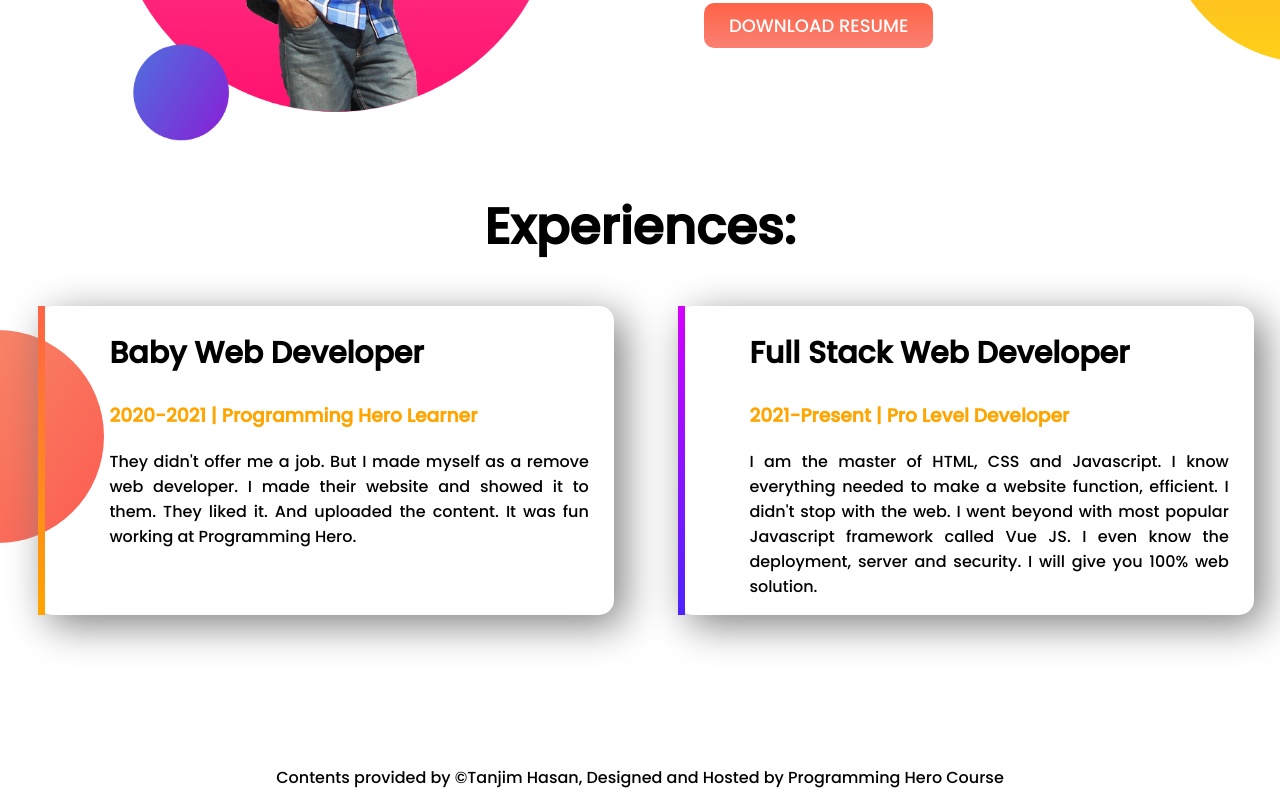
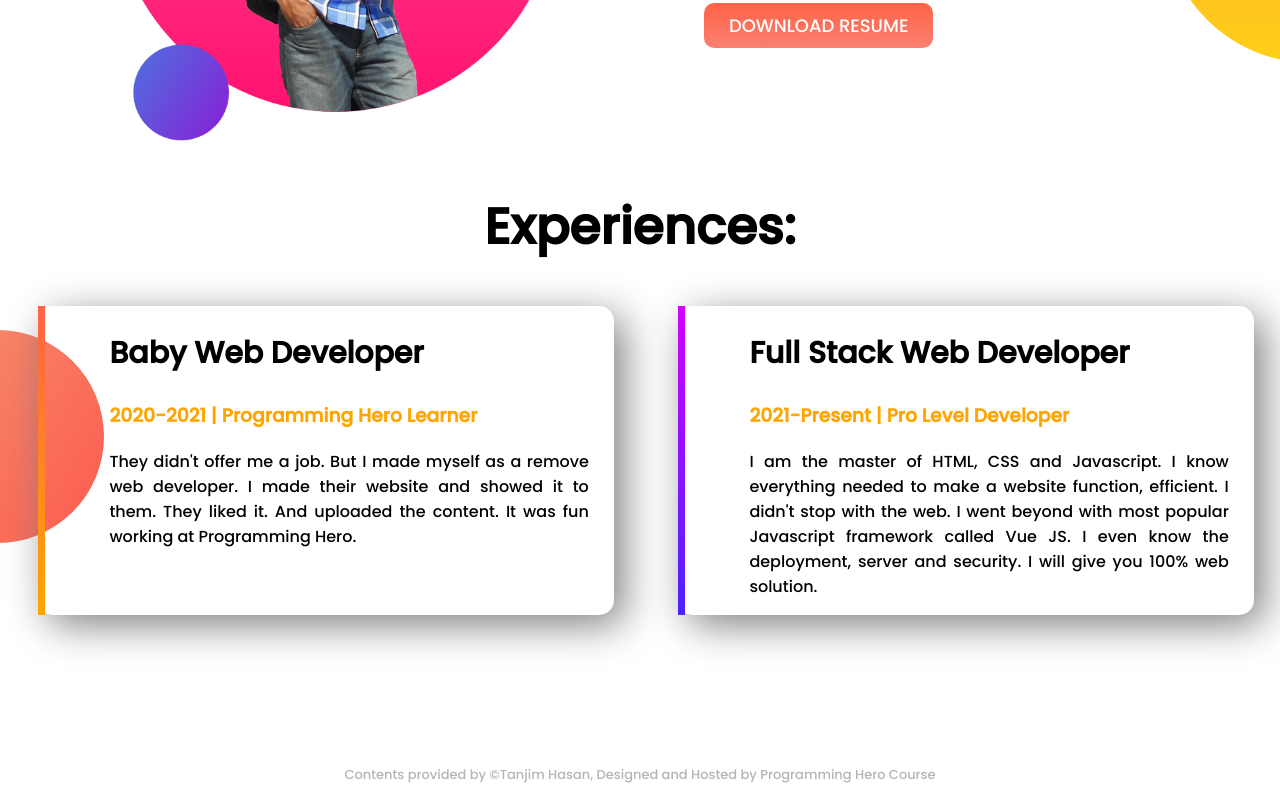
Before and after one commit to Tusharbd5/portfolio-website, a plain HTML site: page index.html in a window 1280 px wide. Shown: the part 1225-2031 px from the top of the page. Drawn offline with Linux system fonts and the light colour scheme.

Commit message:
final coded

```diff
--- a/index.html
+++ b/index.html
@@ -4,6 +4,8 @@
 <head>
     <title>Personal Portfolio Site</title>
     <link rel="stylesheet" href="style.css">
+
+    <link rel="shortcut icon" type="image/jpg" href="images/blog icon.jpg">
 
     <link rel="preconnect" href="https://fonts.googleapis.com">
     <link rel="preconnect" href="https://fonts.gstatic.com" crossorigin>
--- a/style.css
+++ b/style.css
@@ -92,4 +92,7 @@ body
 footer p
 {
     text-align: center;
+    font-weight: 5;
+    font-size: 13px;
+    color: rgb(182, 180, 180);
 }
```
Also changed, not shown: images/blog icon.jpg (added).
